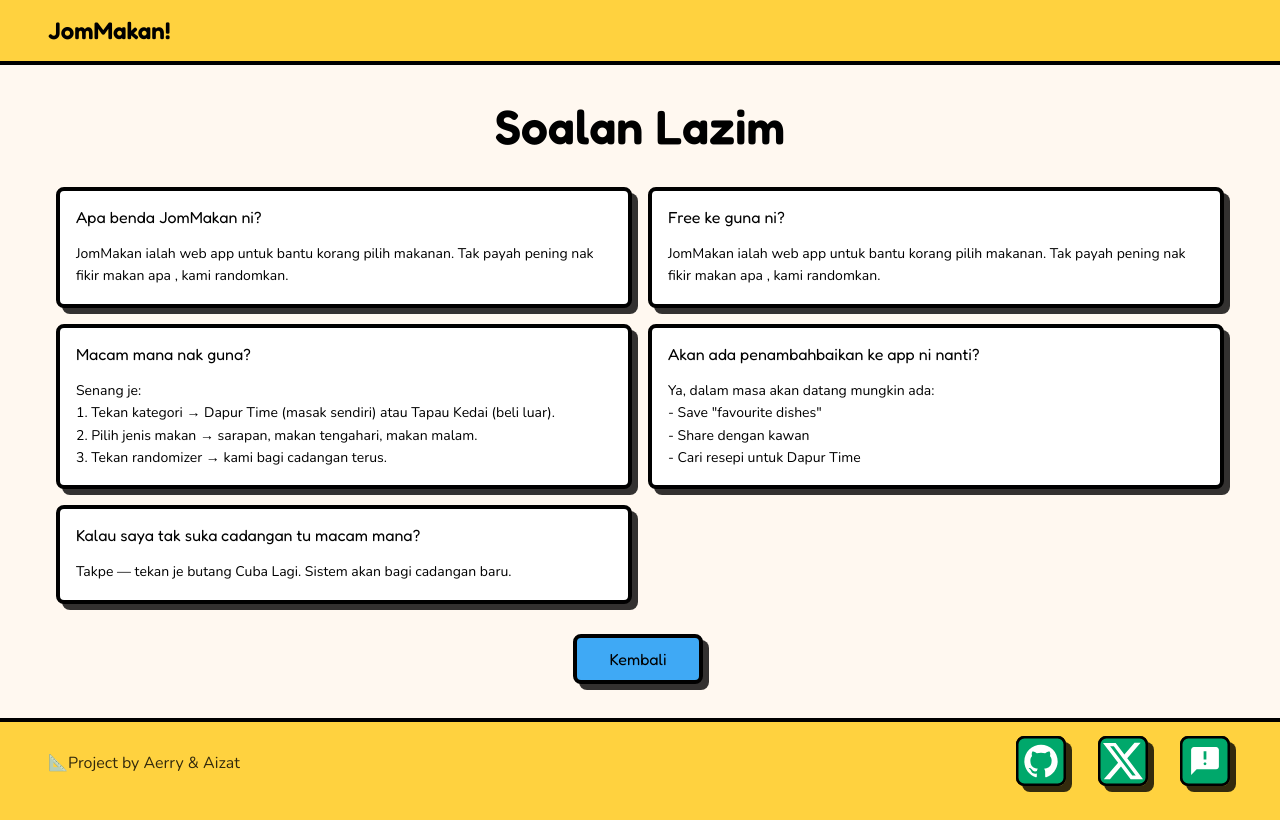
After one commit to aizatsyafiq/JomMakan, a Flask app: page /soalan-lazim in a window 1280 px wide. The commit adds this page. Run offline with Flask 3, Linux system fonts and the light colour scheme.

Commit message:
Added FAQ page

```diff
--- a/app/routes.py
+++ b/app/routes.py
@@ -91,6 +91,12 @@ def get_random_item(category: str, subcategory: str) -> Tuple[Response, int]:
         return jsonify({"error": "Invalid category or subcategory"}), 404
 
 
+@main.route("/soalan-lazim")
+def soalan_lazim() -> str:
+    """Render FAQ (Frequently Asked Questions) page."""
+    return render_template("soalan-lazim.html")
+
+
 @main.route("/sitemap.xml")
 def sitemap():
     return render_template("sitemap.xml"), 200, {"Content-Type": "application/xml"}
--- a/app/static/css/style.css
+++ b/app/static/css/style.css
@@ -87,13 +87,48 @@ body {
 }
 
 header {
-    padding: var(--spacing-lg) var(--spacing-xl) var(--spacing-md);
+    padding: var(--spacing-md) var(--spacing-xl) var(--spacing-md);
     background-color: var(--color-bg-orange);
+    display: flex;
+    justify-content: space-between;
+    align-items: center;
+}
+
+.logo-link {
+    text-decoration: none;
+    color: inherit;
 }
 
 .logo {
     font-size: 1.5rem;
     font-weight: bold;
+}
+
+.header-faq-btn {
+    background-color: var(--color-button2);
+    border: 3px solid var(--color-text);
+    border-radius: 12px;
+    color: var(--color-text);
+    padding: var(--spacing-sm) var(--spacing-md);
+    font-family: 'Fredoka', Arial, sans-serif;
+    font-size: 0.875rem;
+    font-weight: 600;
+    text-decoration: none;
+    cursor: pointer;
+    transition: all 0.3s ease;
+    display: inline-flex;
+    align-items: center;
+    justify-content: center;
+    height: 45px;
+    min-width: 130px;
+}
+
+.header-faq-btn:hover {
+    opacity: 0.8;
+}
+
+body.faq-page-active .header-faq-btn {
+    display: none;
 }
 
 .container {
@@ -109,6 +144,12 @@ header {
     border-top: 4px solid var(--color-text);
     border-bottom: 4px solid var(--color-text);
     padding: 0;
+}
+
+.container.faq-active {
+    background-color: var(--color-bg-cream);
+    border-top: 4px solid var(--color-text);
+    border-bottom: 4px solid var(--color-text);
 }
 
 .screen {
@@ -199,14 +240,17 @@ h3 {
     border-radius: 8px;
     box-shadow: 6px 6px 0px rgba(0, 0, 0, 0.8);
     color: var(--color-text);
-    padding: var(--spacing-sm) var(--spacing-md);
+    padding: var(--spacing-sm) var(--spacing-lg);
     font-family: 'Fredoka', Arial, sans-serif;
     font-size: var(--subheading);
-    height: 50px;
-    min-width: 140px;
+    min-height: 50px;
     cursor: pointer;
     transform: translate(-2px, -2px);
     transition: all 0.3s ease;
+    white-space: nowrap;
+    display: inline-flex;
+    align-items: center;
+    justify-content: center;
 }
 
 .choice-button:nth-child(1) { background-color: var(--color-button1); }
@@ -452,6 +496,11 @@ footer {
         text-align: center;
         max-height: 60px;
         padding: var(--spacing-md);
+        justify-content: center;
+    }
+
+    .header-faq-btn {
+        display: none;
     }
 
     footer {
@@ -545,3 +594,107 @@ footer {
         display: none;
     }
 } */
+
+/* FAQ Page Styles */
+.faq-page {
+    width: 100%;
+    display: flex;
+    justify-content: center;
+    align-items: center;
+    background-color: var(--color-bg-cream);
+}
+
+.faq-container {
+    width: 100%;
+    max-width: 1200px;
+    padding: var(--spacing-md);
+}
+
+.faq-container h2 {
+    font-family: 'Fredoka', Arial, sans-serif;
+    font-size: var(--h2-size);
+    text-align: center;
+    margin-bottom: var(--spacing-lg);
+}
+
+.faq-grid {
+    display: grid;
+    grid-template-columns: repeat(2, 1fr);
+    gap: var(--spacing-md);
+    margin-bottom: var(--spacing-lg);
+}
+
+.faq-grid .faq-box:nth-child(1),
+.faq-grid .faq-box:nth-child(3),
+.faq-grid .faq-box:nth-child(5) {
+    grid-column: 1;
+}
+
+.faq-grid .faq-box:nth-child(2),
+.faq-grid .faq-box:nth-child(4) {
+    grid-column: 2;
+}
+
+.faq-box {
+    background-color: var(--color-white);
+    border: 4px solid var(--color-text);
+    border-radius: 8px;
+    box-shadow: 6px 6px 0px rgba(0, 0, 0, 0.8);
+    padding: var(--spacing-md);
+    text-align: left;
+}
+
+.faq-question {
+    font-family: 'Fredoka', Arial, sans-serif;
+    font-size: var(--subheading);
+    font-weight: 400;
+    margin-bottom: var(--spacing-md);
+    color: var(--color-text);
+}
+
+.faq-answer {
+    font-family: 'Nunito', Arial, sans-serif;
+    font-size: var(--paragraph);
+    font-weight: 400;
+    line-height: 1.6;
+    color: var(--color-text);
+}
+
+.faq-back-button-container {
+    display: flex;
+    justify-content: center;
+    margin-top: var(--spacing-lg);
+}
+
+.faq-back-button {
+    background-color: var(--color-button4) !important;
+    text-decoration: none;
+    display: inline-flex;
+    align-items: center;
+    justify-content: center;
+}
+
+.faq-back-button:hover {
+    transform: translate(0px, 0px);
+    box-shadow: 2px 2px 0px rgba(0, 0, 0, 0.8);
+}
+
+/* FAQ Mobile Styles */
+@media (max-width: 767px) {
+    .faq-container {
+        padding: var(--spacing-lg);
+    }
+
+    .faq-grid {
+        grid-template-columns: 1fr;
+        gap: var(--spacing-lg);
+    }
+
+    .faq-grid .faq-box:nth-child(1),
+    .faq-grid .faq-box:nth-child(2),
+    .faq-grid .faq-box:nth-child(3),
+    .faq-grid .faq-box:nth-child(4),
+    .faq-grid .faq-box:nth-child(5) {
+        grid-column: 1;
+    }
+}
--- a/app/static/js/main.js
+++ b/app/static/js/main.js
@@ -22,9 +22,19 @@ document.addEventListener('DOMContentLoaded', () => {
 
 // Initialize Navigation
 function initializeApp() {
-    document.getElementById('backFromSubcategory').addEventListener('click', goBack);
-    document.getElementById('backFromResult').addEventListener('click', goBack);
-    document.getElementById('tryAgainBtn').addEventListener('click', reRandomize);
+    const backFromSubcategory = document.getElementById('backFromSubcategory');
+    const backFromResult = document.getElementById('backFromResult');
+    const tryAgainBtn = document.getElementById('tryAgainBtn');
+
+    if (backFromSubcategory) {
+        backFromSubcategory.addEventListener('click', goBack);
+    }
+    if (backFromResult) {
+        backFromResult.addEventListener('click', goBack);
+    }
+    if (tryAgainBtn) {
+        tryAgainBtn.addEventListener('click', reRandomize);
+    }
 }
 
 async function fetchAPI(endpoint) {
@@ -48,6 +58,8 @@ async function loadCategories() {
     const data = await fetchAPI('/api/categories');
     if (data && data.categories) {
         const container = document.getElementById('categoryButtons');
+        if (!container) return;
+
         container.innerHTML = '';
         data.categories.forEach(category => {
             const button = createButton(category.display, () => selectCategory(category.id));
@@ -155,6 +167,8 @@ function showScreen(screenName) {
 }
 
 function showLoading(show) {
+    if (!screens.loading) return;
+
     if (show) {
         screens.loading.classList.remove('hidden');
     } else {
@@ -163,7 +177,10 @@ function showLoading(show) {
 }
 
 function showError(message) {
-    document.getElementById('errorMessage').textContent = message;
+    const errorMessage = document.getElementById('errorMessage');
+    if (errorMessage) {
+        errorMessage.textContent = message;
+    }
     showScreen('error');
 }
 
--- a/app/templates/base.html
+++ b/app/templates/base.html
@@ -28,7 +28,10 @@
 </head>
 <body>
     <header>
-        <h1 class="logo">JomMakan!</h1>
+        <a href="{{ url_for('main.index') }}" class="logo-link">
+            <h1 class="logo">JomMakan!</h1>
+        </a>
+        <a href="{{ url_for('main.soalan_lazim') }}" class="header-faq-btn">Soalan Lazim</a>
     </header>
 
     <main class="container">
--- /dev/null
+++ b/app/templates/soalan-lazim.html
@@ -0,0 +1,48 @@
+{% extends "base.html" %}
+
+{% block title %}Soalan Lazim - JomMakan!{% endblock %}
+
+{% block content %}
+<script>
+    document.addEventListener('DOMContentLoaded', function() {
+        document.querySelector('.container').classList.add('faq-active');
+        document.body.classList.add('faq-page-active');
+    });
+</script>
+<div class="faq-page">
+    <div class="faq-container">
+        <h2>Soalan Lazim</h2>
+
+        <div class="faq-grid">
+            <div class="faq-box">
+                <h3 class="faq-question">Apa benda JomMakan ni?</h3>
+                <p class="faq-answer">JomMakan ialah web app untuk bantu korang pilih makanan. Tak payah pening nak fikir makan apa , kami randomkan.</p>
+            </div>
+
+            <div class="faq-box">
+                <h3 class="faq-question">Free ke guna ni?</h3>
+                <p class="faq-answer">JomMakan ialah web app untuk bantu korang pilih makanan. Tak payah pening nak fikir makan apa , kami randomkan.</p>
+            </div>
+
+            <div class="faq-box">
+                <h3 class="faq-question">Macam mana nak guna?</h3>
+                <p class="faq-answer">Senang je:<br>1. Tekan kategori → Dapur Time (masak sendiri) atau Tapau Kedai (beli luar).<br>2. Pilih jenis makan → sarapan, makan tengahari, makan malam.<br>3. Tekan randomizer → kami bagi cadangan terus.</p>
+            </div>
+
+            <div class="faq-box">
+                <h3 class="faq-question">Akan ada penambahbaikan ke app ni nanti?</h3>
+                <p class="faq-answer">Ya, dalam masa akan datang mungkin ada:<br>- Save "favourite dishes"<br>- Share dengan kawan<br>- Cari resepi untuk Dapur Time</p>
+            </div>
+
+            <div class="faq-box">
+                <h3 class="faq-question">Kalau saya tak suka cadangan tu macam mana?</h3>
+                <p class="faq-answer">Takpe — tekan je butang Cuba Lagi. Sistem akan bagi cadangan baru.</p>
+            </div>
+        </div>
+
+        <div class="faq-back-button-container">
+            <a href="{{ url_for('main.index') }}" class="choice-button faq-back-button">Kembali</a>
+        </div>
+    </div>
+</div>
+{% endblock %}
```
